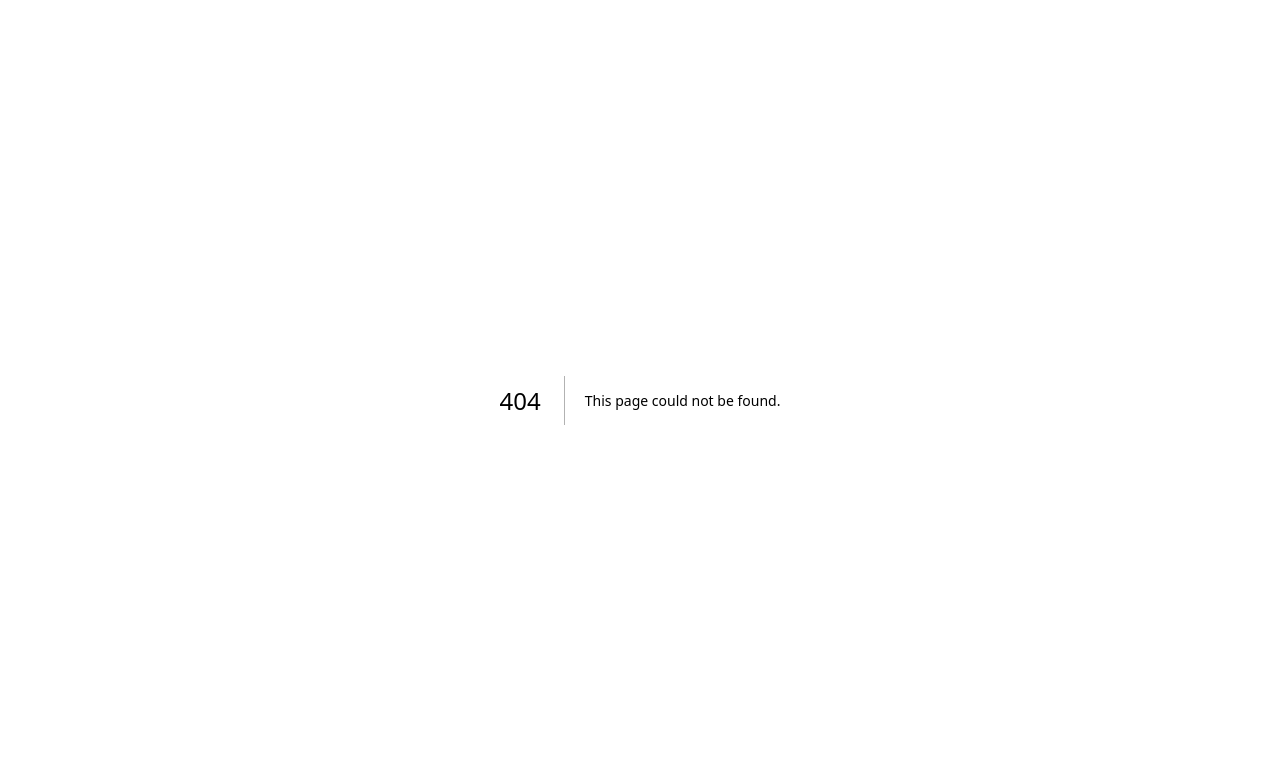
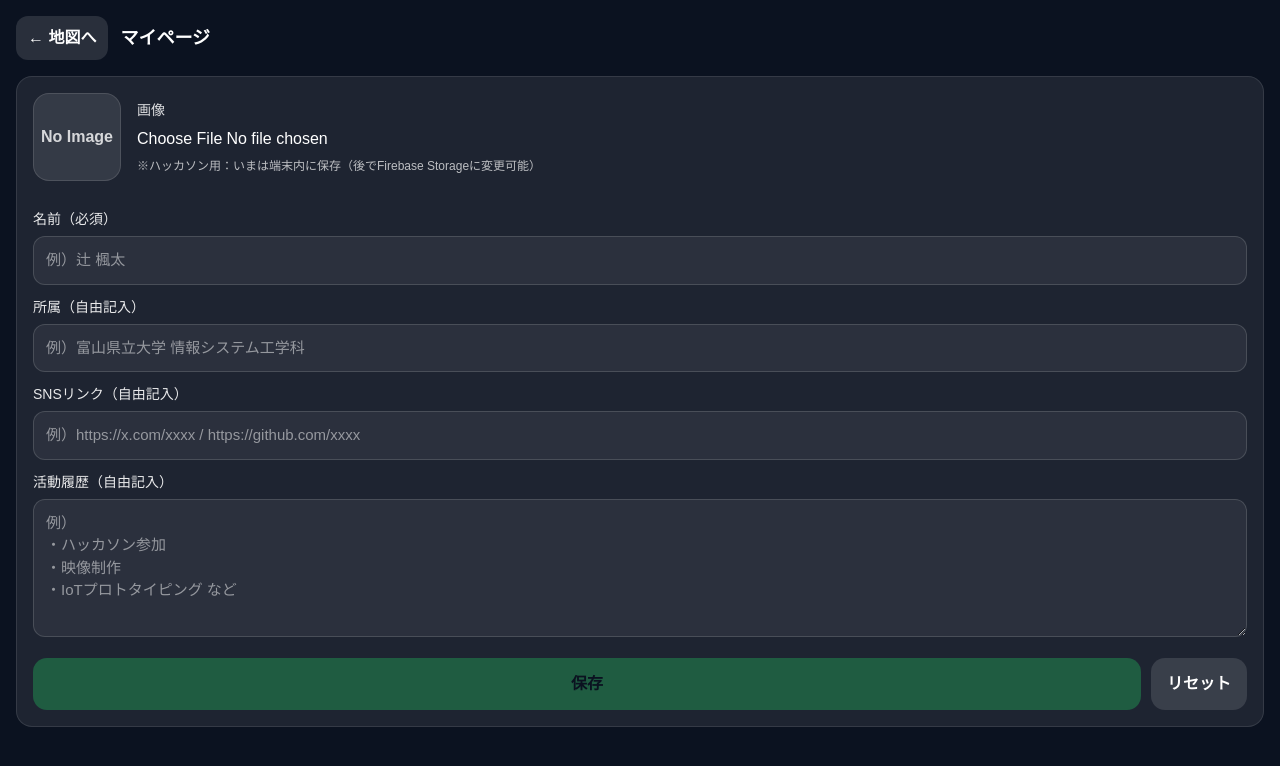
Before and after one commit to yomoyomo9411-wq/meshi, a Next.js app: page /me in a window 1280 px wide. Before the commit this address had no page. Shown: the top 766 px of the page. Built offline with nearby package versions, Linux system fonts and the light colour scheme.

Commit message:
マイページの編集と閲覧ができるようになりました

```diff
--- a/app/MapComponent.tsx
+++ b/app/MapComponent.tsx
@@ -1,12 +1,13 @@
 "use client";
 
 import { useEffect, useMemo, useState } from "react";
+import { useRouter } from "next/navigation";
 import { MapContainer, TileLayer, Marker, Popup, useMap } from "react-leaflet";
 import "leaflet/dist/leaflet.css";
 import L from "leaflet";
 import type { LatLngExpression } from "leaflet";
 
-// 標準のピンがNext.js環境で壊れやすいので、CDNの画像で固定
+// Next.js環境で標準ピンが壊れやすいのでCDN固定
 const customIcon = new L.Icon({
   iconUrl: "https://unpkg.com/leaflet@1.9.4/dist/images/marker-icon.png",
   iconRetinaUrl:
@@ -18,11 +19,9 @@ const customIcon = new L.Icon({
   shadowSize: [41, 41],
 });
 
-// ▼ ここは必要なら調整してください（富山県立大学の緯度経度）
-// ※ざっくり値です。正確な座標が分かれば差し替えるのがベスト。
+// 富山県立大学（ざっくり）
+// 正確な緯度経度が分かれば差し替えてOK
 const TOYAMA_PREF_UNIV: LatLngExpression = [36.706, 137.213];
-
-// 東京駅（万一のフォールバック用）
 const TOKYO_STATION: LatLngExpression = [35.681236, 139.767125];
 
 function Recenter({ center, zoom }: { center: LatLngExpression; zoom: number }) {
@@ -36,16 +35,16 @@ function Recenter({ center, zoom }: { center: LatLngExpression; zoom: number })
 }
 
 export default function MapComponent() {
+  const router = useRouter();
+
   const [center, setCenter] = useState<LatLngExpression>(TOYAMA_PREF_UNIV);
   const [markerPos, setMarkerPos] = useState<LatLngExpression>(TOYAMA_PREF_UNIV);
   const [status, setStatus] = useState<string>("現在地を取得中…");
   const zoom = 15;
 
-  // 現在地取得（初回のみ）
   useEffect(() => {
     if (!("geolocation" in navigator)) {
       setStatus("この端末/ブラウザでは位置情報が使えません。");
-      // 位置情報が使えない場合でも、とりあえず富山県立大中心で表示
       setCenter(TOYAMA_PREF_UNIV);
       setMarkerPos(TOYAMA_PREF_UNIV);
       return;
@@ -62,7 +61,6 @@ export default function MapComponent() {
         setStatus("現在地を表示しています。");
       },
       (err) => {
-        // 許可が拒否された/タイムアウト等
         console.warn("Geolocation error:", err);
         setStatus(
           "位置情報を取得できませんでした（許可が必要です）。富山県立大学を中心に表示します。"
@@ -78,7 +76,6 @@ export default function MapComponent() {
     );
   }, []);
 
-  // 右下の「現在地へ」ボタン用（押した時に再取得）
   const refetchLocation = () => {
     if (!("geolocation" in navigator)) return;
 
@@ -100,22 +97,20 @@ export default function MapComponent() {
     );
   };
 
-  // Leafletの中心点が配列かどうかを安定させる（再レンダ時の事故防止）
   const safeCenter = useMemo(() => center, [center]);
 
   return (
     <div style={{ height: "100vh", width: "100%", position: "relative" }}>
       <MapContainer
-        center={TOKYO_STATION} // 初期値は何でもOK（Recenterで必ず動かす）
+        center={TOKYO_STATION}
         zoom={zoom}
-        style={{ height: "100%", width: "100%" }}
+        style={{ height: "100%", width: "100%" , zIndex: 0}}
       >
         <TileLayer
           attribution='&copy; <a href="https://www.openstreetmap.org/copyright">OpenStreetMap</a>'
           url="https://{s}.tile.openstreetmap.org/{z}/{x}/{y}.png"
         />
 
-        {/* centerが更新されたら地図をそこへ移動 */}
         <Recenter center={safeCenter} zoom={zoom} />
 
         <Marker position={markerPos} icon={customIcon}>
@@ -128,31 +123,33 @@ export default function MapComponent() {
         </Marker>
       </MapContainer>
 
-      {/* ステータス表示（スマホで見やすく） */}
+      {/* ステータスバー */}
       <div
         style={{
-          position: "absolute",
+          position: "fixed",
           top: 10,
           left: 10,
           right: 10,
+          zIndex: 2000,
           padding: "10px 12px",
           background: "rgba(0,0,0,0.6)",
           color: "white",
           borderRadius: 12,
           fontSize: 14,
-          backdropFilter: "blur(6px)",
+          //backdropFilter: "blur(6px)",
         }}
       >
         {status}
       </div>
 
-      {/* 現在地へボタン */}
+      {/* 右下：現在地へ */}
       <button
         onClick={refetchLocation}
         style={{
-          position: "absolute",
-          bottom: 16,
+          position: "fixed",
+          bottom: 72,
           right: 16,
+          zIndex: 2000,
           padding: "12px 14px",
           borderRadius: 999,
           border: "none",
@@ -164,6 +161,37 @@ export default function MapComponent() {
       >
         現在地へ
       </button>
+
+      {/* 下部：マイページボタン（スマホ用） */}
+      <div
+        style={{
+          position: "fixed",
+          left: 0,
+          right: 0,
+          bottom: 0,
+          zIndex: 2000,
+          padding: 12,
+          background: "rgba(0,0,0,0.55)",
+          //backdropFilter: "blur(8px)",
+        }}
+      >
+        <button
+          onClick={() => router.push("/me")}
+          style={{
+            width: "100%",
+            padding: "14px 16px",
+            borderRadius: 14,
+            border: "none",
+            background: "#f59e0b",
+            color: "#111827",
+            fontWeight: 800,
+            fontSize: 16,
+            boxShadow: "0 8px 24px rgba(0,0,0,0.25)",
+          }}
+        >
+          マイページ
+        </button>
+      </div>
     </div>
   );
 }
--- /dev/null
+++ b/app/me/page.tsx
@@ -0,0 +1,281 @@
+"use client";
+
+import { useEffect, useMemo, useState } from "react";
+import { useRouter } from "next/navigation";
+
+type Profile = {
+  imageDataUrl: string; // 画像をローカル保存（デモ用）
+  name: string;
+  affiliation: string;
+  sns: string;
+  history: string;
+};
+
+const STORAGE_KEY = "meshi_profile_v1";
+
+const defaultProfile: Profile = {
+  imageDataUrl: "",
+  name: "",
+  affiliation: "",
+  sns: "",
+  history: "",
+};
+
+export default function MyPage() {
+  const router = useRouter();
+
+  const [profile, setProfile] = useState<Profile>(defaultProfile);
+  const [savedMsg, setSavedMsg] = useState<string>("");
+
+  // 初回：localStorageから読み込み
+  useEffect(() => {
+    try {
+      const raw = localStorage.getItem(STORAGE_KEY);
+      if (raw) setProfile(JSON.parse(raw));
+    } catch {
+      // 破損していても無視
+    }
+  }, []);
+
+  const canSave = useMemo(() => profile.name.trim().length > 0, [profile.name]);
+
+  const save = () => {
+    if (!canSave) {
+      setSavedMsg("名前は必須です。");
+      return;
+    }
+    localStorage.setItem(STORAGE_KEY, JSON.stringify(profile));
+    setSavedMsg("保存しました！");
+    setTimeout(() => setSavedMsg(""), 1500);
+  };
+
+  const onPickImage: React.ChangeEventHandler<HTMLInputElement> = async (e) => {
+    const file = e.target.files?.[0];
+    if (!file) return;
+
+    // 画像はデモ用にdataURLで保存（Firebase Storageに置き換え可能）
+    const reader = new FileReader();
+    reader.onload = () => {
+      const result = String(reader.result || "");
+      setProfile((p) => ({ ...p, imageDataUrl: result }));
+    };
+    reader.readAsDataURL(file);
+  };
+
+  return (
+    <div
+      style={{
+        minHeight: "100vh",
+        padding: 16,
+        background: "#0b1220",
+        color: "white",
+      }}
+    >
+      {/* ヘッダー */}
+      <div style={{ display: "flex", alignItems: "center", gap: 12 }}>
+        <button
+          onClick={() => router.push("/")}
+          style={{
+            padding: "10px 12px",
+            borderRadius: 12,
+            border: "none",
+            background: "rgba(255,255,255,0.12)",
+            color: "white",
+            fontWeight: 700,
+          }}
+        >
+          ← 地図へ
+        </button>
+        <div style={{ fontSize: 18, fontWeight: 800 }}>マイページ</div>
+      </div>
+
+      {/* カード */}
+      <div
+        style={{
+          marginTop: 16,
+          padding: 16,
+          borderRadius: 16,
+          background: "rgba(255,255,255,0.08)",
+          border: "1px solid rgba(255,255,255,0.10)",
+        }}
+      >
+        {/* 画像 */}
+        <div style={{ display: "flex", gap: 16, alignItems: "center" }}>
+          <div
+            style={{
+              width: 88,
+              height: 88,
+              borderRadius: 16,
+              background: "rgba(255,255,255,0.10)",
+              overflow: "hidden",
+              display: "grid",
+              placeItems: "center",
+              border: "1px solid rgba(255,255,255,0.12)",
+            }}
+          >
+            {profile.imageDataUrl ? (
+              // eslint-disable-next-line @next/next/no-img-element
+              <img
+                src={profile.imageDataUrl}
+                alt="profile"
+                style={{ width: "100%", height: "100%", objectFit: "cover" }}
+              />
+            ) : (
+              <div style={{ fontWeight: 800, opacity: 0.8 }}>No Image</div>
+            )}
+          </div>
+
+          <div style={{ flex: 1 }}>
+            <div style={{ fontSize: 14, opacity: 0.85, marginBottom: 6 }}>
+              画像
+            </div>
+            <input
+              type="file"
+              accept="image/*"
+              onChange={onPickImage}
+              style={{
+                width: "100%",
+                color: "white",
+              }}
+            />
+            <div style={{ fontSize: 12, opacity: 0.7, marginTop: 6 }}>
+              ※ハッカソン用：いまは端末内に保存（後でFirebase Storageに変更可能）
+            </div>
+          </div>
+        </div>
+
+        <div style={{ height: 16 }} />
+
+        {/* 入力フォーム */}
+        <Field
+          label="名前（必須）"
+          value={profile.name}
+          onChange={(v) => setProfile((p) => ({ ...p, name: v }))}
+          placeholder="例）辻 楓太"
+        />
+
+        <Field
+          label="所属（自由記入）"
+          value={profile.affiliation}
+          onChange={(v) => setProfile((p) => ({ ...p, affiliation: v }))}
+          placeholder="例）富山県立大学 情報システム工学科"
+        />
+
+        <Field
+          label="SNSリンク（自由記入）"
+          value={profile.sns}
+          onChange={(v) => setProfile((p) => ({ ...p, sns: v }))}
+          placeholder="例）https://x.com/xxxx / https://github.com/xxxx"
+        />
+
+        <TextAreaField
+          label="活動履歴（自由記入）"
+          value={profile.history}
+          onChange={(v) => setProfile((p) => ({ ...p, history: v }))}
+          placeholder={"例）\n・ハッカソン参加\n・映像制作\n・IoTプロトタイピング など"}
+        />
+
+        <div style={{ display: "flex", gap: 10, marginTop: 14 }}>
+          <button
+            onClick={save}
+            style={{
+              flex: 1,
+              padding: "14px 16px",
+              borderRadius: 14,
+              border: "none",
+              background: canSave ? "#22c55e" : "rgba(34,197,94,0.35)",
+              color: "#0b1220",
+              fontWeight: 900,
+              fontSize: 16,
+            }}
+          >
+            保存
+          </button>
+
+          <button
+            onClick={() => setProfile(defaultProfile)}
+            style={{
+              padding: "14px 16px",
+              borderRadius: 14,
+              border: "none",
+              background: "rgba(255,255,255,0.12)",
+              color: "white",
+              fontWeight: 800,
+              fontSize: 16,
+            }}
+          >
+            リセット
+          </button>
+        </div>
+
+        {savedMsg && (
+          <div style={{ marginTop: 10, fontSize: 14, opacity: 0.9 }}>
+            {savedMsg}
+          </div>
+        )}
+      </div>
+    </div>
+  );
+}
+
+function Field(props: {
+  label: string;
+  value: string;
+  onChange: (v: string) => void;
+  placeholder?: string;
+}) {
+  return (
+    <div style={{ marginTop: 12 }}>
+      <div style={{ fontSize: 14, opacity: 0.9, marginBottom: 6 }}>
+        {props.label}
+      </div>
+      <input
+        value={props.value}
+        onChange={(e) => props.onChange(e.target.value)}
+        placeholder={props.placeholder}
+        style={{
+          width: "100%",
+          padding: "12px 12px",
+          borderRadius: 12,
+          border: "1px solid rgba(255,255,255,0.14)",
+          background: "rgba(255,255,255,0.06)",
+          color: "white",
+          outline: "none",
+          fontSize: 15,
+        }}
+      />
+    </div>
+  );
+}
+
+function TextAreaField(props: {
+  label: string;
+  value: string;
+  onChange: (v: string) => void;
+  placeholder?: string;
+}) {
+  return (
+    <div style={{ marginTop: 12 }}>
+      <div style={{ fontSize: 14, opacity: 0.9, marginBottom: 6 }}>
+        {props.label}
+      </div>
+      <textarea
+        value={props.value}
+        onChange={(e) => props.onChange(e.target.value)}
+        placeholder={props.placeholder}
+        rows={5}
+        style={{
+          width: "100%",
+          padding: "12px 12px",
+          borderRadius: 12,
+          border: "1px solid rgba(255,255,255,0.14)",
+          background: "rgba(255,255,255,0.06)",
+          color: "white",
+          outline: "none",
+          fontSize: 15,
+          resize: "vertical",
+        }}
+      />
+    </div>
+  );
+}
```
